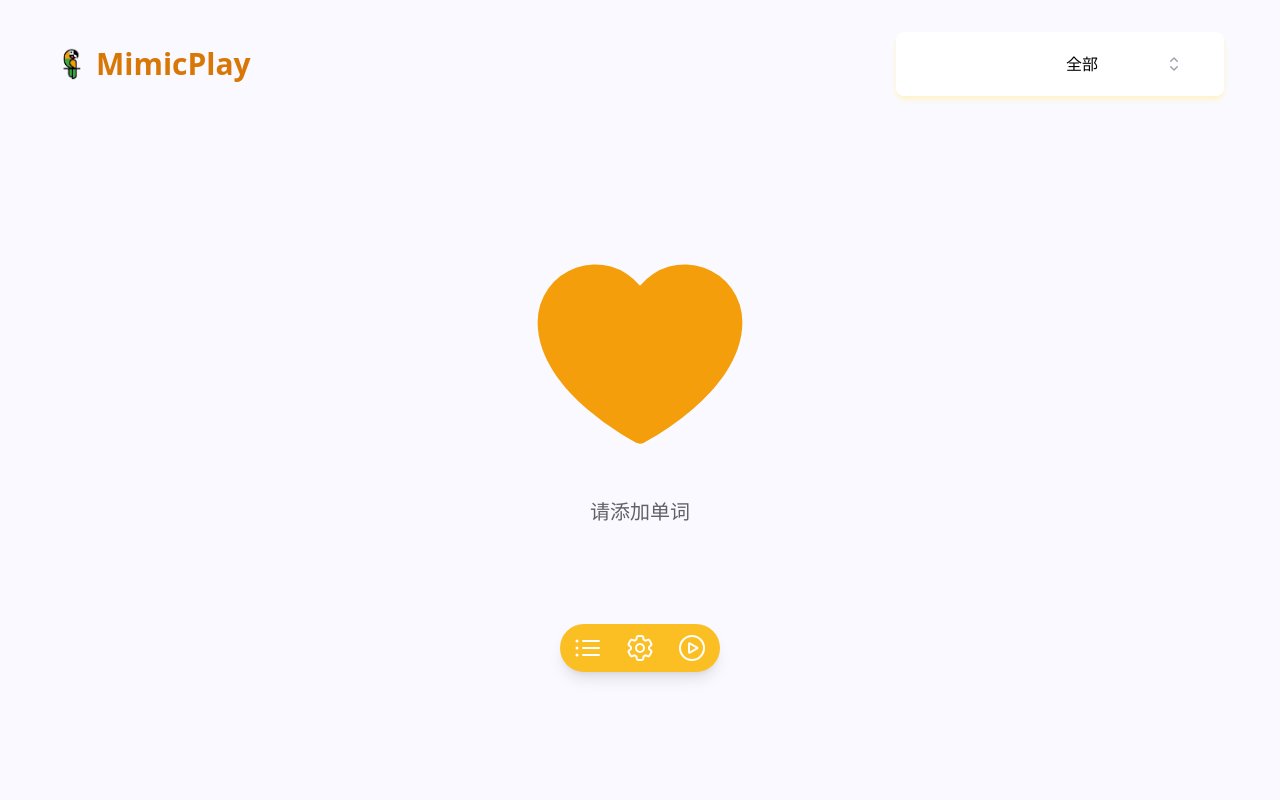
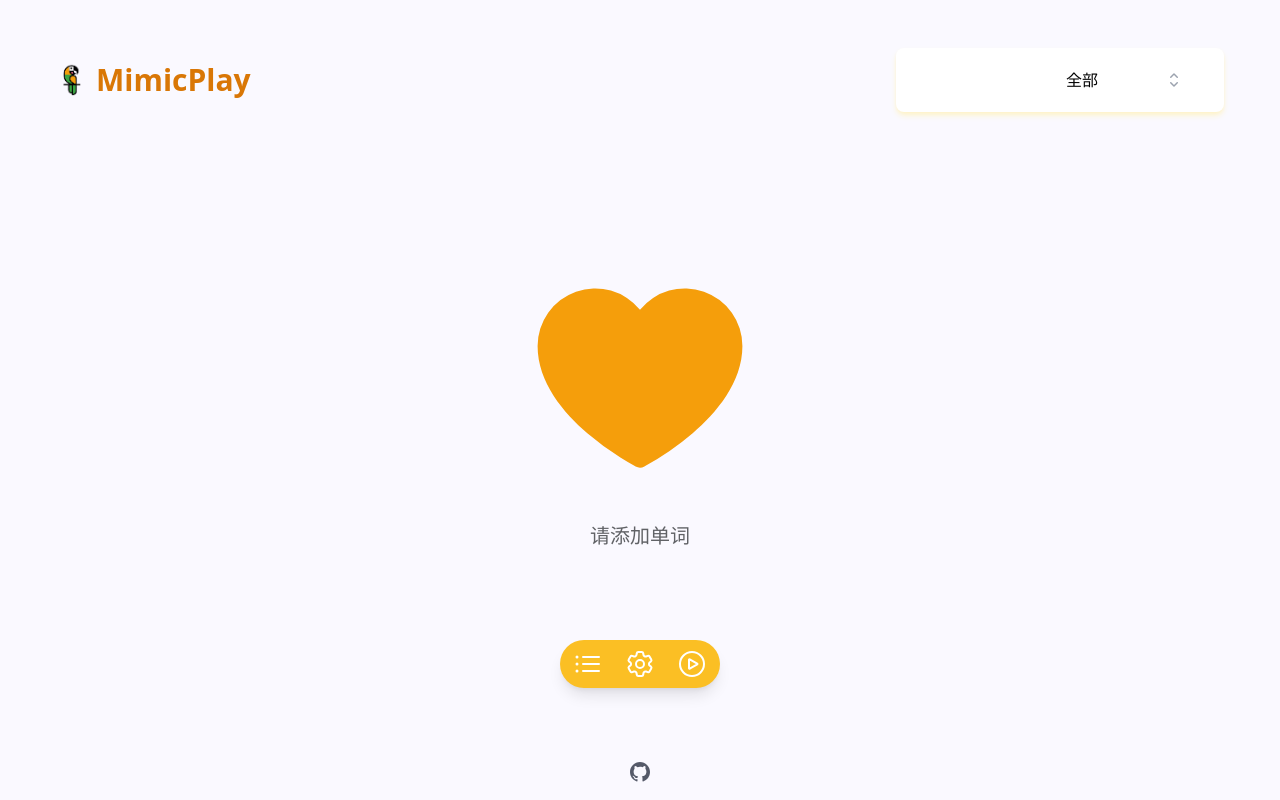
Before and after one commit to TailWind144/MimicPlay, a Vue app: page / in a window 1280 px wide. Built offline with nearby package versions, Linux system fonts and the light colour scheme.

Commit message:
更新README、实现主页响应式布局、新增页脚组件、新增回到第一个单词按钮

```diff
--- /dev/null
+++ b/src/components/GithubIcon.vue
@@ -0,0 +1,13 @@
+<template>
+  <svg viewBox="0 0 24 24">
+    <path
+      fill-rule="evenodd"
+      clip-rule="evenodd"
+      d="M12 2C6.477 2 2 6.463 2 11.97c0 4.404 2.865 8.14 6.839 9.458.5.092.682-.216.682-.48 0-.236-.008-.864-.013-1.695-2.782.602-3.369-1.337-3.369-1.337-.454-1.151-1.11-1.458-1.11-1.458-.908-.618.069-.606.069-.606 1.003.07 1.531 1.027 1.531 1.027.892 1.524 2.341 1.084 2.91.828.092-.643.35-1.083.636-1.332-2.22-.251-4.555-1.107-4.555-4.927 0-1.088.39-1.979 1.029-2.675-.103-.252-.446-1.266.098-2.638 0 0 .84-.268 2.75 1.022A9.607 9.607 0 0 1 12 6.82c.85.004 1.705.114 2.504.336 1.909-1.29 2.747-1.022 2.747-1.022.546 1.372.202 2.386.1 2.638.64.696 1.028 1.587 1.028 2.675 0 3.83-2.339 4.673-4.566 4.92.359.307.678.915.678 1.846 0 1.332-.012 2.407-.012 2.734 0 .267.18.577.688.48 3.97-1.32 6.833-5.054 6.833-9.458C22 6.463 17.522 2 12 2Z"
+    ></path>
+  </svg>
+</template>
+
+<script setup lang="ts"></script>
+
+<style scoped></style>
--- /dev/null
+++ b/src/components/ViewFooter.vue
@@ -0,0 +1,15 @@
+<template>
+  <div class="flex justify-center items-center gap-4 p-4">
+    <a href="https://github.com/TailWind144/MimicPlay" target="_blank">
+      <GithubIcon
+        class="duration-150 w-6 h-6 fill-slate-900 opacity-70 hover:opacity-100 cursor-pointer"
+      />
+    </a>
+  </div>
+</template>
+
+<script setup lang="ts">
+import GithubIcon from './GithubIcon.vue'
+</script>
+
+<style scoped></style>
--- a/src/components/WordListButton.vue
+++ b/src/components/WordListButton.vue
@@ -1,7 +1,6 @@
 <template>
   <button
     :class="`${type} rounded-lg border px-6 py-2 text-sm font-semibold transition-all duration-150 hover:shadow-lg active:scale-90 disabled:pointer-events-none disabled:opacity-50 disabled:shadow-none`"
-    @click="emitClick"
   >
     {{ text }}
   </button>
@@ -9,10 +8,6 @@
 
 <script setup lang="ts">
 const { text, type = 'primary' } = defineProps(['text', 'type'])
-const emit = defineEmits(['click'])
-const emitClick = () => {
-  emit('click')
-}
 </script>
 
 <style scoped>
--- a/src/style.css
+++ b/src/style.css
@@ -12,6 +12,9 @@
 }
 
 :root {
+  --c-bg: #faf9ff;
+  --c-scrollbar: #ccc;
+  --c-scrollbar-hover: #bbb;
   --el-color-primary: #f59e0b !important;
 }
 
@@ -27,11 +30,29 @@
     monospace;
 }
 
+::-webkit-scrollbar {
+  width: 8px;
+}
+::-webkit-scrollbar:horizontal {
+  height: 6px;
+}
+::-webkit-scrollbar-track,
+::-webkit-scrollbar-corner {
+  background: var(--c-bg);
+  border-radius: 1rem;
+}
+::-webkit-scrollbar-thumb {
+  background: var(--c-scrollbar);
+  border-radius: 1rem;
+}
+::-webkit-scrollbar-thumb:hover {
+  background: var(--c-scrollbar-hover);
+}
+
 .slide-left-enter-active,
 .slide-left-leave-active {
   transition: 400ms ease-in-out;
 }
-
 .slide-left-enter-from {
   opacity: 0;
   transform: translateX(-30px);
@@ -45,7 +66,6 @@
 .slide-right-leave-active {
   transition: 400ms ease-in-out;
 }
-
 .slide-right-enter-from {
   opacity: 0;
   transform: translateX(30px);
@@ -54,3 +74,21 @@
   opacity: 0;
   transform: translateX(-30px);
 }
+
+.bounce-enter-active {
+  animation: bounce-in 0.3s;
+}
+.bounce-leave-active {
+  animation: bounce-in 0.3s reverse;
+}
+@keyframes bounce-in {
+  0% {
+    transform: scale(0);
+  }
+  50% {
+    transform: scale(1.25);
+  }
+  100% {
+    transform: scale(1);
+  }
+}
--- a/src/views/Home/HomeView.vue
+++ b/src/views/Home/HomeView.vue
@@ -1,7 +1,9 @@
 <template>
-  <div class="min-h-screen flex flex-col">
-    <div class="flex items-center justify-center py-8 px-14 w-screen gap-8 h-32">
-      <NavLogo class="mr-auto" />
+  <div class="h-screen flex flex-col">
+    <div
+      class="flex items-center justify-center py-8 px-14 w-screen gap-8 md:h-40 flex-col md:flex-row"
+    >
+      <NavLogo class="md:mr-auto" />
       <div
         class="flex gap-6 items-center justify-center bg-white rounded-lg shadow-md px-8 py-3 shadow-amber-100"
       >
@@ -17,8 +19,11 @@
         <ListBox :data="units" :value="selectedUnit" @change="handleChange" />
       </div>
     </div>
-    <div class="flex items-center justify-center flex-1 flex-col pb-32">
+    <div class="flex items-center justify-center flex-1 flex-col">
       <div class="flex-1 flex w-screen px-20 gap-8 py-6 relative">
+        <transition appear name="bounce" mode="out-in">
+          <BackToFirstTip v-show="index >= 2" class="absolute" @click="() => (index = 0)" />
+        </transition>
         <PrevWordTip @click="prevWord" class="flex-1" :showWord="showWords[index - 1]" />
         <div class="flex flex-col gap-4 items-center justify-center" v-show="!isEmpty">
           <div class="text-gray-600 w-fit text-8xl word text-center relative">
@@ -37,8 +42,19 @@
         <div
           v-show="isAutoPlaying"
           class="absolute w-full h-full left-0 top-0 z-10 cursor-not-allowed"
+          @click="
+            () =>
+              ElMessage({
+                message: '请暂停自动播放后操作！',
+                type: 'warning',
+                plain: true,
+                offset: 90,
+              })
+          "
         ></div>
       </div>
+    </div>
+    <div class="h-40 flex flex-col justify-between items-center">
       <div>
         <ToolBar
           @auto-play-click="autoPlay"
@@ -47,6 +63,7 @@
           :ifLoadingShow
         />
       </div>
+      <ViewFooter class="mt-auto" />
     </div>
     <WordListDialog
       :isOpen
@@ -72,10 +89,12 @@ import PrevWordTip from './components/PrevWordTip.vue'
 import EmptyStatus from '@/components/EmptyStatus.vue'
 import type { UnitToWords, Words } from '@/types/types'
 import { computed, onBeforeUnmount, onMounted, ref, watch } from 'vue'
-import { ElTooltip } from 'element-plus'
+import { ElTooltip, ElMessage } from 'element-plus'
 import { useDictStore } from '@/stores/dictStore'
 import sleep from '@/utils/sleep'
 import { useSettingStore } from '@/stores/settingStore'
+import BackToFirstTip from './components/BackToFirstTip.vue'
+import ViewFooter from '@/components/ViewFooter.vue'
 
 const { dict } = useDictStore()
 const index = ref<number>(0)
--- /dev/null
+++ b/src/views/Home/components/BackToFirstTip.vue
@@ -0,0 +1,13 @@
+<template>
+  <div
+    class="group translate-x-0 hover:-translate-x-1 flex justify-center opacity-50 hover:opacity-100 items-center w-12 h-12 bg-gray-200 rounded-full cursor-pointer duration-300 hover:bg-amber-500 hover:shadow-md"
+  >
+    <ArrowLeftIcon class="h-6 w-6 duration-150 group-hover:text-white" />
+  </div>
+</template>
+
+<script setup lang="ts">
+import { ArrowLeftIcon } from '@heroicons/vue/24/outline'
+</script>
+
+<style scoped></style>
--- a/src/views/Home/components/NextWordTip.vue
+++ b/src/views/Home/components/NextWordTip.vue
@@ -2,10 +2,10 @@
   <div class="gap-4 flex justify-end items-center select-none">
     <div
       @click="emitClick"
-      class="text-gray-600 text-xl opacity-50 hover:opacity-100 cursor-pointer duration-300 flex items-center gap-4"
+      class="text-gray-600 text-xl opacity-50 hover:opacity-100 hover:translate-x-1 cursor-pointer duration-300 flex items-center gap-4"
       v-show="showWord"
     >
-      <div class="text-right ml-auto flex flex-col">
+      <div class="text-right ml-auto flex-col hidden md:flex">
         <span class="word">
           {{ showWord?.english }}
         </span>
--- a/src/views/Home/components/PrevWordTip.vue
+++ b/src/views/Home/components/PrevWordTip.vue
@@ -2,11 +2,11 @@
   <div class="gap-4 flex items-center justify-start select-none">
     <div
       @click="emitClick"
-      class="text-gray-600 text-xl opacity-50 hover:opacity-100 cursor-pointer duration-300 flex items-center gap-4"
+      class="text-gray-600 text-xl opacity-50 hover:opacity-100 hover:-translate-x-1 cursor-pointer duration-300 flex items-center gap-4"
       v-show="showWord"
     >
       <ChevronLeftIcon class="h-5 w-5" />
-      <div class="text-left ml-auto flex flex-col">
+      <div class="text-left ml-auto flex-col hidden md:flex">
         <span class="word">
           {{ showWord?.english }}
         </span>
--- a/src/views/Home/components/SettingPopOver.vue
+++ b/src/views/Home/components/SettingPopOver.vue
@@ -15,7 +15,7 @@
           />
           <Cog6ToothIconSoild
             v-else
-            class="duration-300 transition-all h-8 w-8 text-white cursor-pointer scale-100 hover:scale-110"
+            class="duration-300 transition-all h-8 w-8 text-white cursor-pointer scale-100 hover:scale-110 hover:rotate-180"
           />
         </el-tooltip>
       </PopoverButton>
--- a/src/views/Home/components/WordListDialog.vue
+++ b/src/views/Home/components/WordListDialog.vue
@@ -1,6 +1,6 @@
 <template>
   <TransitionRoot appear :show="isOpen" as="template">
-    <Dialog as="div" @close="emitModalClose" class="relative z-10">
+    <Dialog as="div" @close="emitModalClose" class="relative z-50">
       <TransitionChild
         as="template"
         enter="duration-300 ease-out"
```
Also changed, not shown: src/views/Gallery/GalleryView.vue (+5 -3 lines), 1 other file (tests, documents, lock files or other folders).
